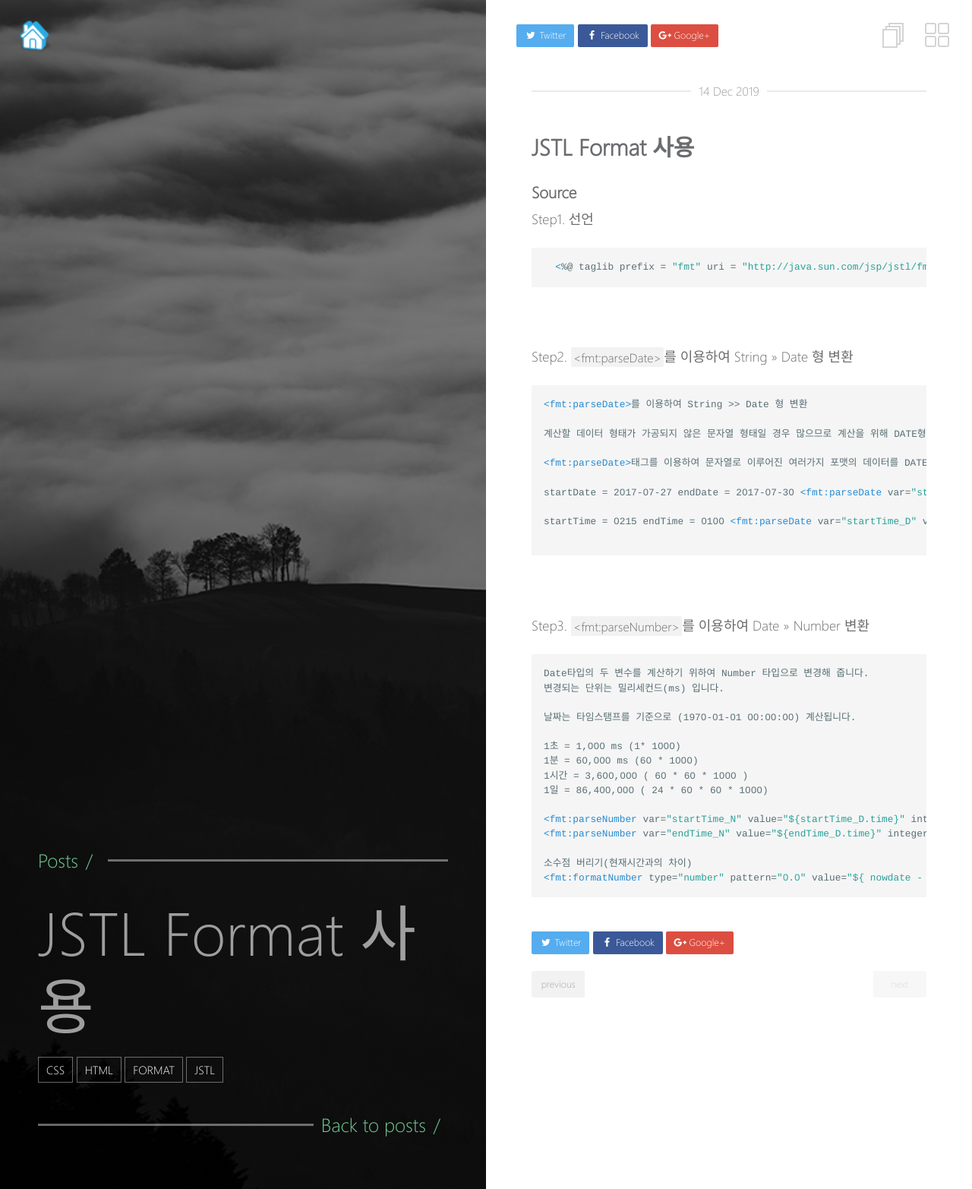
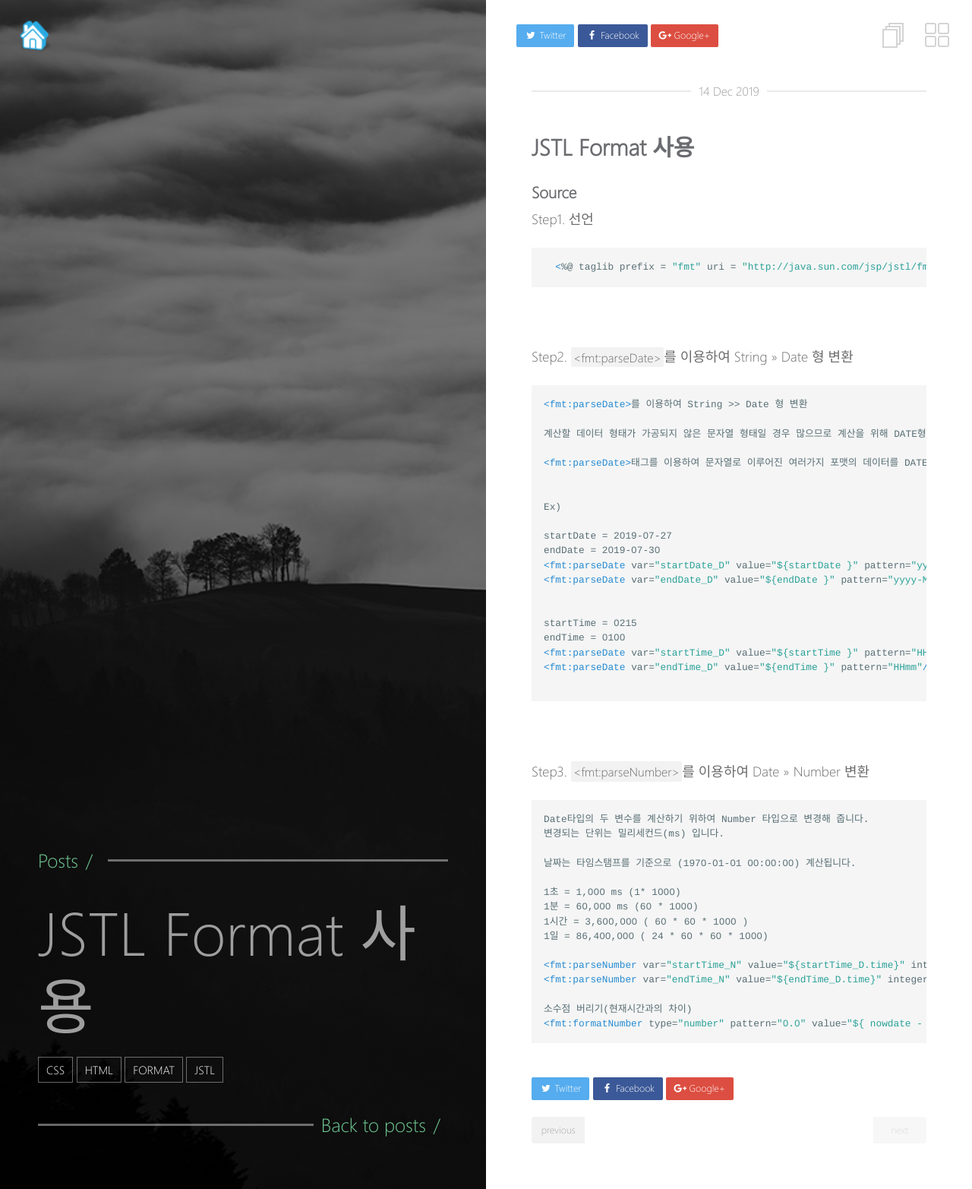
Before and after one commit to songchimin/songchimin, a Jekyll site: the page built from _posts/2019-12-14-JSTL-Format.md, in a window 1280 px wide. Shown: the whole page at 76% size. Built offline with Jekyll 4.4.1, drawn with Linux system fonts in a browser that asks for light colours.

Commit message:
수정완료

````diff
--- a/_posts/2019-12-14-JSTL-Format.md
+++ b/_posts/2019-12-14-JSTL-Format.md
@@ -29,9 +29,19 @@ Step2. `<fmt:parseDate>`를 이용하여 String >> Date 형 변환
 
 <fmt:parseDate>태그를 이용하여 문자열로 이루어진 여러가지 포맷의 데이터를 DATE형으로 변환 시킬 수 있습니다.
 
-startDate = 2017-07-27 endDate = 2017-07-30 <fmt:parseDate var="startDate_D" value="${startDate }" pattern="yyyy-MM-dd"/> <fmt:parseDate var="endDate_D" value="${endDate }" pattern="yyyy-MM-dd"/>
 
-startTime = 0215 endTime = 0100 <fmt:parseDate var="startTime_D" value="${startTime }" pattern="HHmm"/> <fmt:parseDate var="endTime_D" value="${endTime }" pattern="HHmm"/>
+Ex)
+
+startDate = 2019-07-27
+endDate = 2019-07-30
+<fmt:parseDate var="startDate_D" value="${startDate }" pattern="yyyy-MM-dd"/>
+<fmt:parseDate var="endDate_D" value="${endDate }" pattern="yyyy-MM-dd"/>
+
+
+startTime = 0215
+endTime = 0100
+<fmt:parseDate var="startTime_D" value="${startTime }" pattern="HHmm"/>
+<fmt:parseDate var="endTime_D" value="${endTime }" pattern="HHmm"/>
 
 ```
 
````
